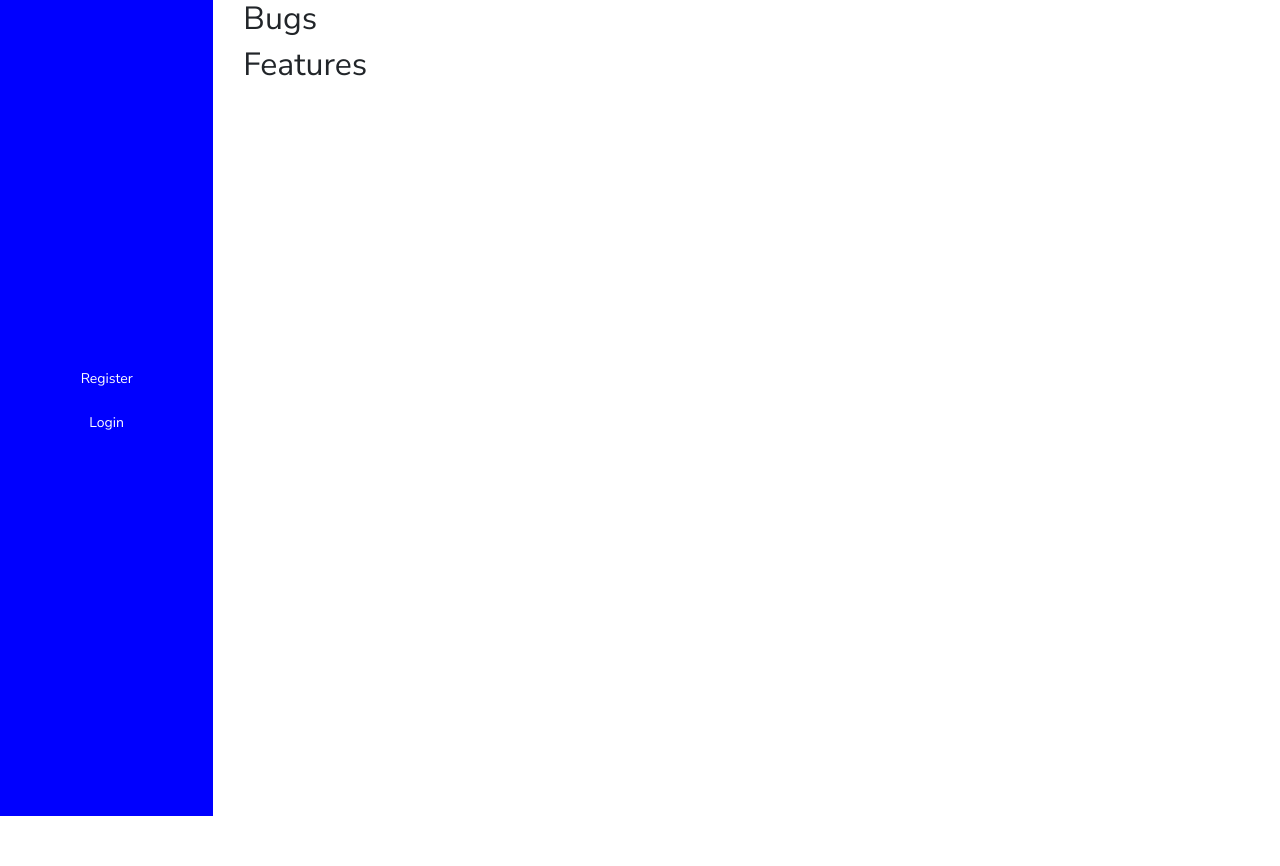
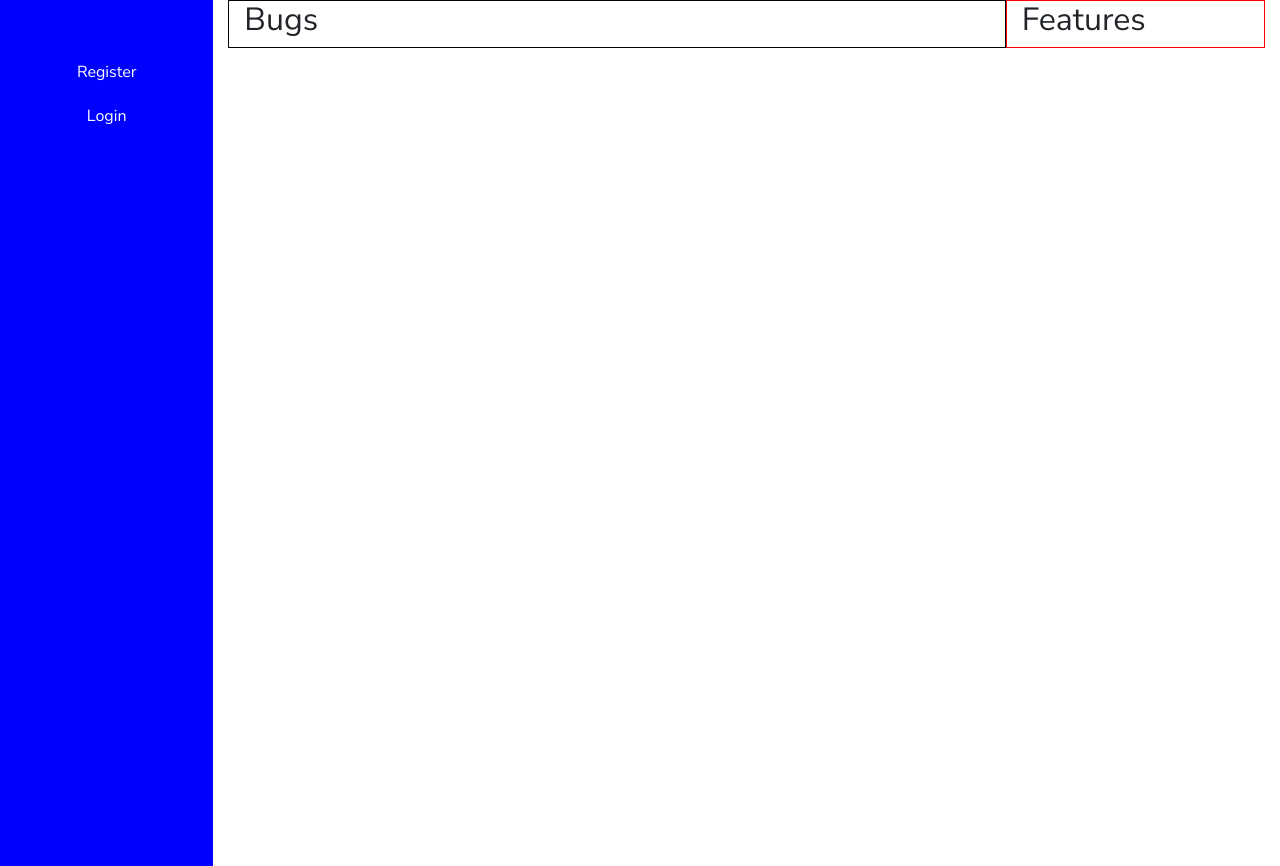
Before and after one commit to r-andy79/issue-tracker-app, a Django app: page / in a window 1280 px wide. Before the commit the page ends 816 px from the top, so only its background shows below. Run offline with Django 3.2, Linux system fonts and the light colour scheme; data that the repository does not hold is empty; some libraries are stand-ins or nearby versions.

Commit message:
Added draft layout of app main page

```diff
--- a/issue_tracker_app/static/css/base.css
+++ b/issue_tracker_app/static/css/base.css
@@ -11,11 +11,12 @@
 nav .nav-list {
     list-style-type: none;
     padding-left: 0;
+    margin-top: 50px;
     display: flex;
     flex-direction: column;
     align-items: center;
     height: 100vh;
-    justify-content: center;
+    justify-content: flex-start;
 }
 
 nav .nav-list .nav-item {
@@ -24,5 +25,15 @@ nav .nav-list .nav-item {
 
 nav .nav-list .nav-item a {
     color: #fff;
-    font-size: 14px;
+    font-size: 16px;
 }
+
+/* Ticket section */
+
+.bugs-wrapper {
+    border: 1px solid black;
+}
+
+.features-wrapper {
+    border: 1px solid red;
+}
--- a/issue_tracker_app/templates/issue_tracker_app/base.html
+++ b/issue_tracker_app/templates/issue_tracker_app/base.html
@@ -16,8 +16,7 @@
 <body>
   <div class="container-fluid">
     <div class="row">
-      <div class="col-2 nav-wrapper">
-        <nav>
+        <nav class="col-2 nav-wrapper">
           <ul class=nav-list>
             {% if user.is_authenticated %}
             <li class="nav-item"><a href="{% url 'logout' %}">Logout</a></li>
@@ -36,7 +35,6 @@
           {% endfor %}
         </div>
         {% endif %}
-      </div>
       <div class="col-10">
         <!--Tickets-->
         {% block content %}
--- a/issue_tracker_app/templates/issue_tracker_app/ticket_detail.html
+++ b/issue_tracker_app/templates/issue_tracker_app/ticket_detail.html
@@ -2,6 +2,8 @@
 {% block content %}
 <div class="ticket">
   <h2>{{ ticket.title}}</h2>
+  <p>{{ ticket.ticket_type }}</p>
+  <p>{{ ticket.ticket_status }}</p>
   <p>{{ ticket.text }}</p>
 </div>
 <div class="card-footer">
--- a/issue_tracker_app/templates/issue_tracker_app/ticket_list.html
+++ b/issue_tracker_app/templates/issue_tracker_app/ticket_list.html
@@ -2,42 +2,30 @@
 {% block title %}Tickets{% endblock title %}
 {% block content %}
 <div class="container">
-  <div class="bugs">
+  <div class="row">
+  <div class="bugs-wrapper col-9">
     <h2>Bugs</h2>
     {% for ticket in tickets %}
     {% if ticket.ticket_type == 'B' %}
     <h2><a href="{% url 'ticket_detail' pk=ticket.pk %}">{{ ticket.title }}</a></h2>
-    <p>{{ ticket.ticket_type }}</p>
-    <p>{{ ticket.ticket_status }}</p>
-    <p>{{ ticket.text }}</p>
+    <p>{{ ticket.text|truncatewords_html:5}}</p>
     <p>votes: {{ ticket.upvotes }}</p>
     <p>{{ ticket.published_date }}</p>
     <p>Comments: {{ ticket.comments.count }}</p>
     {% endif %}
-    <div class="card-footer">
-      {% for comment in ticket.comments.all %}
-      <p><span>{{ comment.author }}: </span>{{ comment }}</p>
-      {% endfor %}
-    </div>
     {% endfor %}
   </div>
-  <div class="features">
+  <div class="features-wrapper col-3">
     <h2>Features</h2>
     {% for ticket in tickets %}
     {% if ticket.ticket_type == 'F' %}
     <h2><a href="{% url 'ticket_detail' pk=ticket.pk %}">{{ ticket.title }}</a></h2>
-    <p>{{ ticket.ticket_type }}</p>
-    <p>{{ ticket.ticket_status }}</p>
-    <p>{{ ticket.text }}</p>
+    <p>{{ ticket.text|truncatewords_html:5}}</p>
     <p>{{ ticket.published_date }}</p>
     <p>Comments: {{ ticket.comments.count }}</p>
     {% endif %}
-    <div class="card-footer">
-      {% for comment in ticket.comments.all %}
-      <p><span>{{ comment.author }}: </span>{{ comment }}</p>
-      {% endfor %}
-    </div>
     {% endfor %}
   </div>
 </div>
+</div>
 {% endblock %}
```
